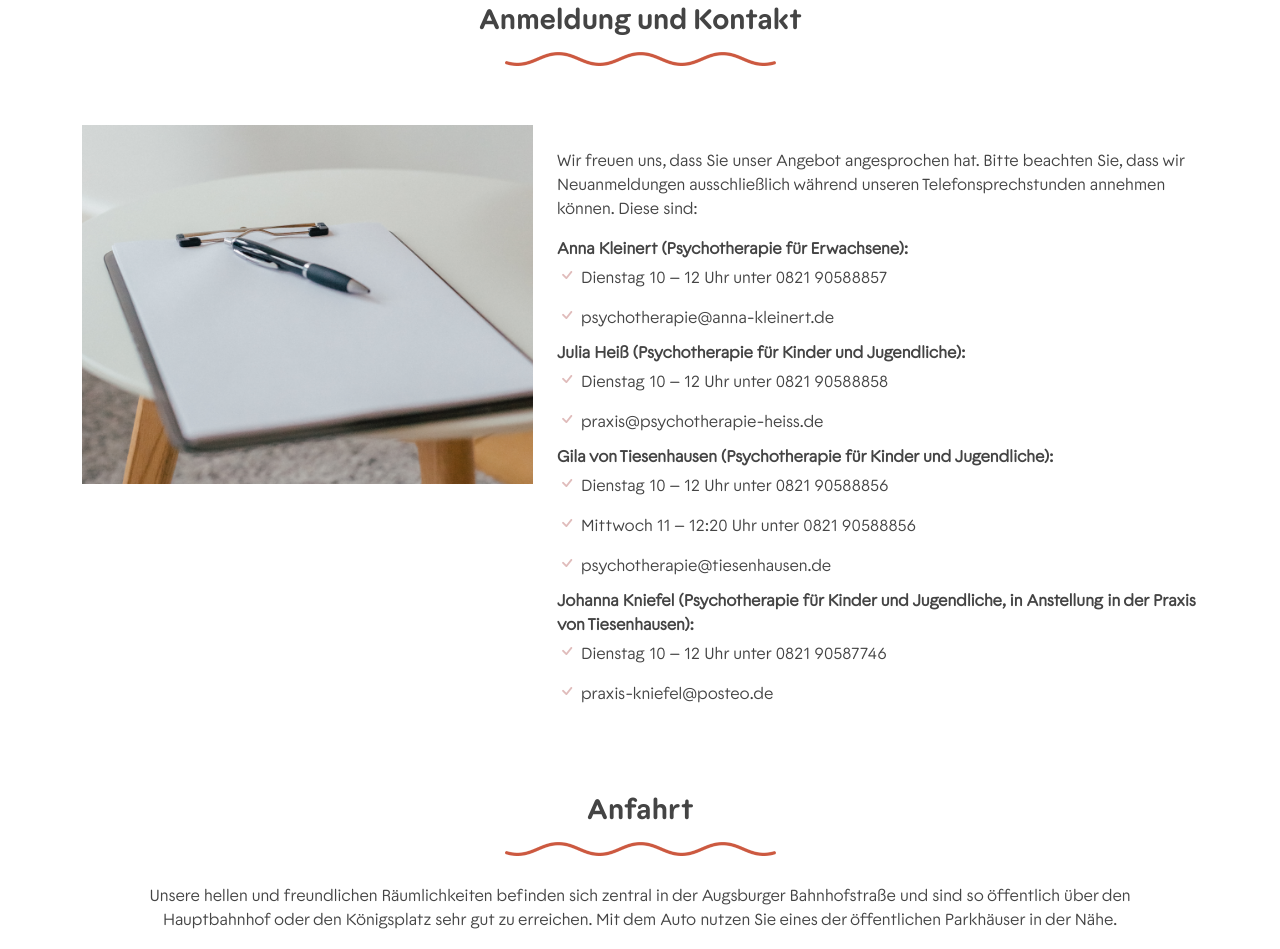
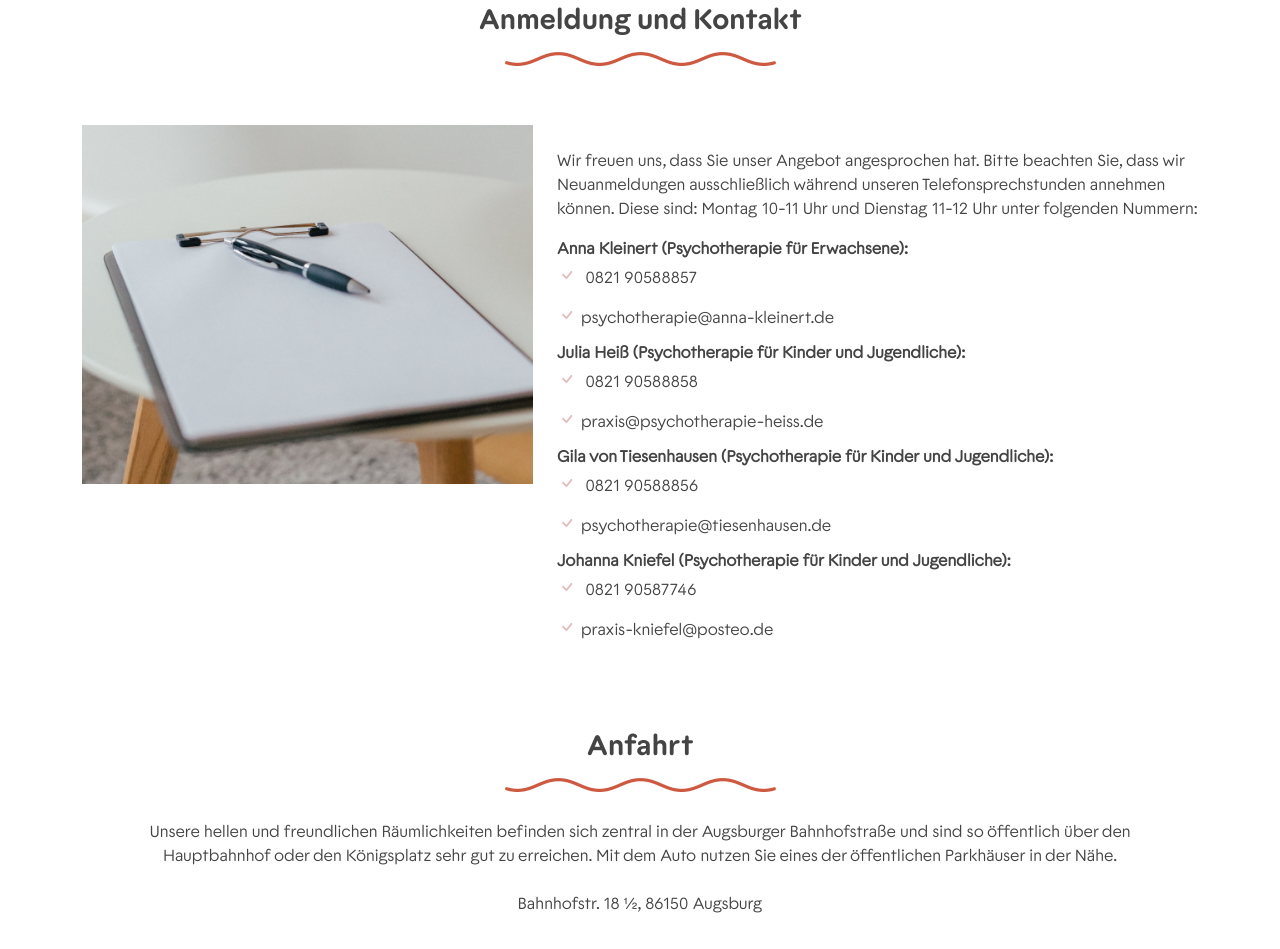
Before and after one commit to praxis24/website_praxis, a plain HTML site: page index.html in a window 1280 px wide. Shown: the part 3999-4948 px from the top of the page. Drawn offline with nearby package versions, Linux system fonts and the light colour scheme; files whose address does not match are found by name.

Commit message:
Update index.html
Telefonzeiten geändert

```diff
--- a/index.html
+++ b/index.html
@@ -263,21 +263,20 @@
                 <div class="col-md-7 pt-4">
                     <p>
                         Wir freuen uns, dass Sie unser Angebot angesprochen hat. Bitte beachten Sie, dass wir
-                        Neuanmeldungen ausschließlich während unseren Telefonsprechstunden annehmen können. Diese sind:
+                        Neuanmeldungen ausschließlich während unseren Telefonsprechstunden annehmen können. Diese sind: Montag 10-11 Uhr und Dienstag 11-12 Uhr unter folgenden Nummern:
                     </p>
                     <ul>
                         <b>Anna Kleinert (Psychotherapie für Erwachsene): <br></b>
-                        <li><i class="bi bi-check"></i>Dienstag 10 – 12 Uhr unter 0821 90588857</li>
+                        <li><i class="bi bi-check"></i> 0821 90588857</li>
                         <li><i class="bi bi-check"></i>psychotherapie@anna-kleinert.de</li>
                         <b>Julia Heiß (Psychotherapie für Kinder und Jugendliche): <br></b>
-                        <li><i class="bi bi-check"></i>Dienstag 10 – 12 Uhr unter 0821 90588858 </li>
+                        <li><i class="bi bi-check"></i> 0821 90588858 </li>
                         <li><i class="bi bi-check"></i>praxis@psychotherapie-heiss.de</li>
                         <b>Gila von Tiesenhausen (Psychotherapie für Kinder und Jugendliche): <br></b>
-                        <li><i class="bi bi-check"></i>Dienstag 10 – 12 Uhr unter 0821 90588856</li>
-                        <li><i class="bi bi-check"></i>Mittwoch 11 – 12:20 Uhr unter 0821 90588856</li>
+                        <li><i class="bi bi-check"></i> 0821 90588856</li>
                         <li><i class="bi bi-check"></i>psychotherapie@tiesenhausen.de</li>
-                        <b> Johanna Kniefel (Psychotherapie für Kinder und Jugendliche, in Anstellung in der Praxis von Tiesenhausen): <br></b>
-                        <li><i class="bi bi-check"></i>Dienstag 10 – 12 Uhr unter 0821 90587746</li>
+                        <b> Johanna Kniefel (Psychotherapie für Kinder und Jugendliche): <br></b>
+                        <li><i class="bi bi-check"></i> 0821 90587746</li>
                         <li><i class="bi bi-check"></i>praxis-kniefel@posteo.de</li>
                     </ul>
                 </div>
```
